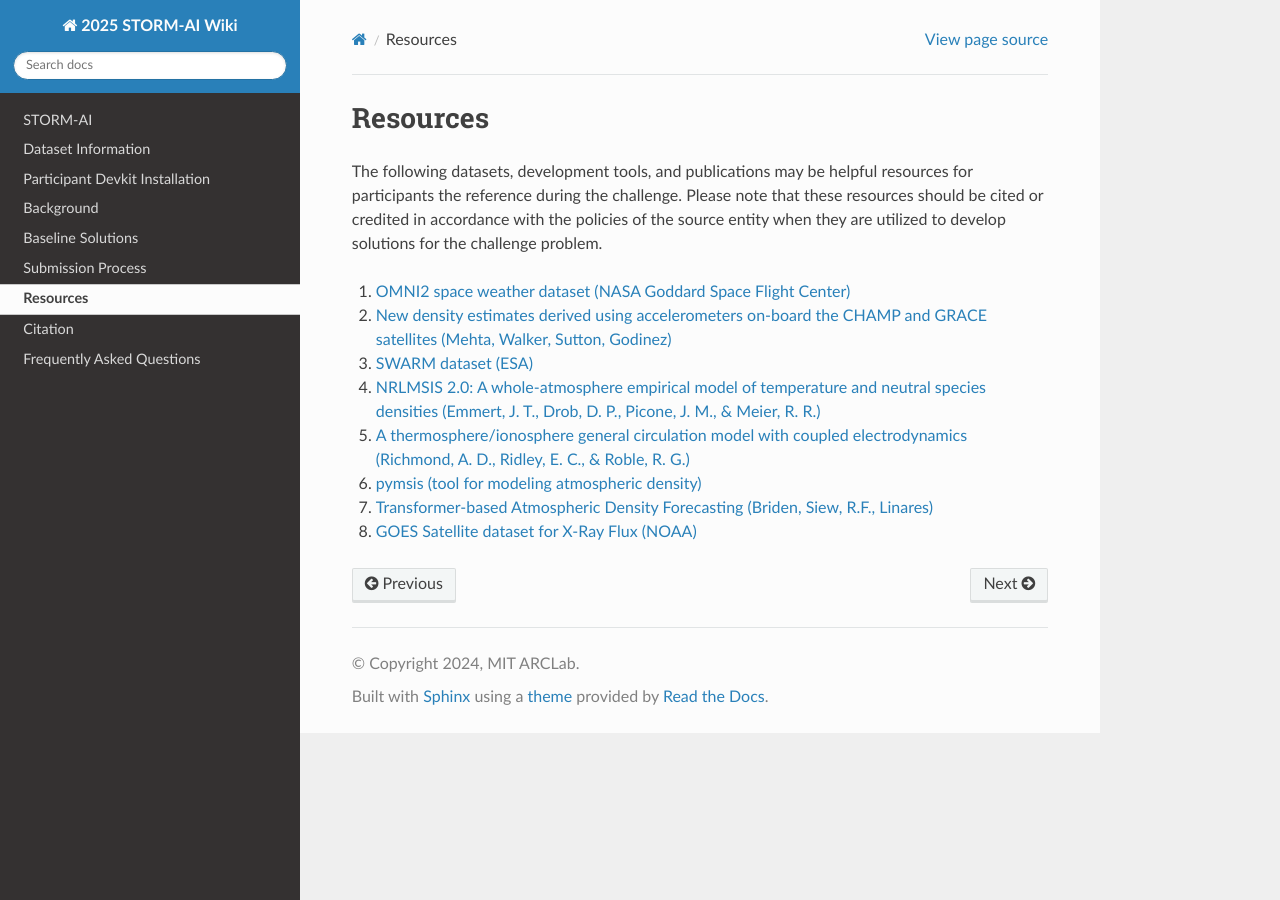
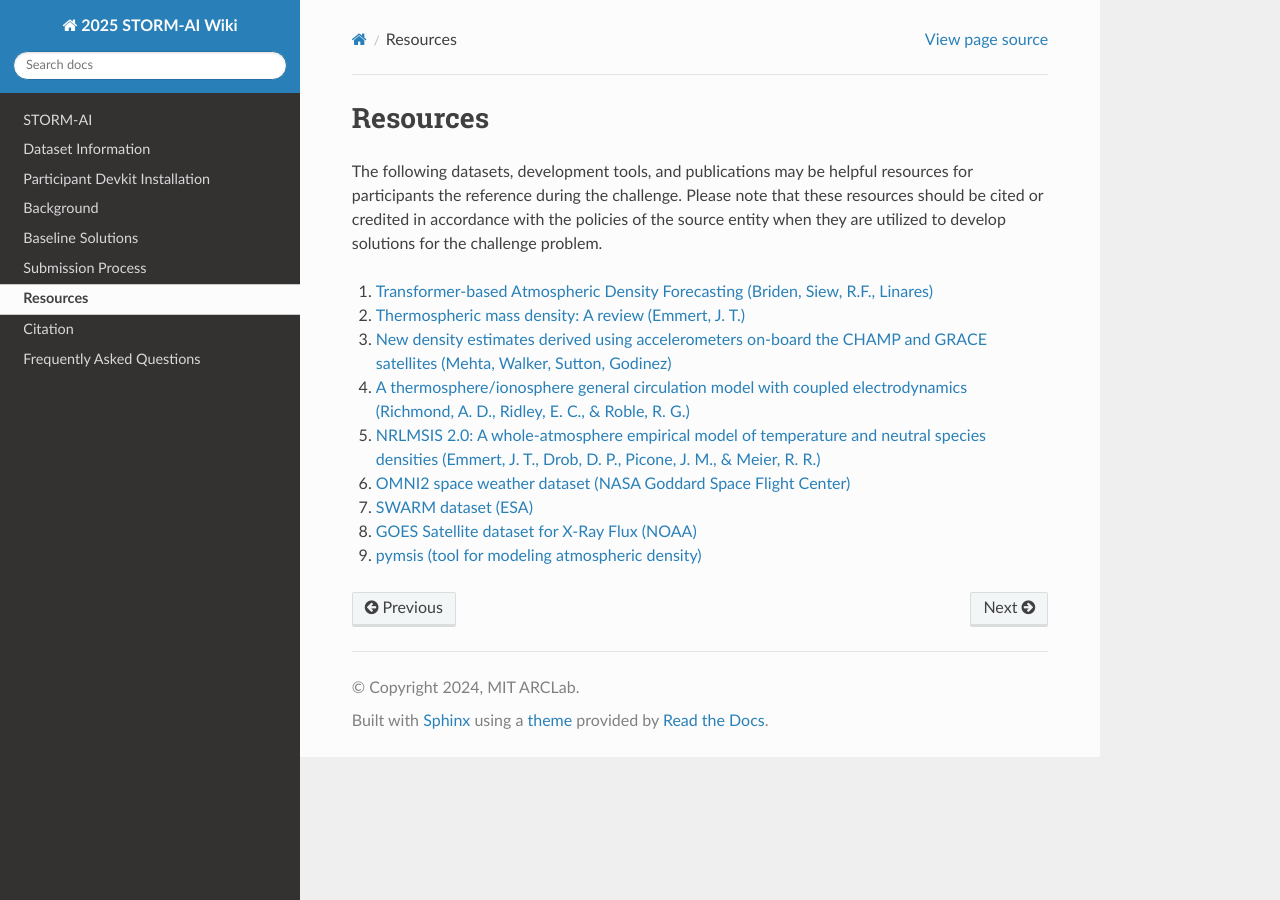
Before and after one commit to olgupila/STORM-AI-devkit-2025, a Sphinx documentation site: the page built from docs/resources.md, in a window 1280 px wide. Built offline with Sphinx 7.4.7 and the Read the Docs theme 3.1.0, drawn with Linux system fonts in a browser that asks for light colours; pages that are not in the unit, such as notebooks, are missing from menus.

Commit message:
add/reorder resources

```diff
--- a/docs/resources.md
+++ b/docs/resources.md
@@ -2,18 +2,20 @@
 
 The following datasets, development tools, and publications may be helpful resources for participants the reference during the challenge. Please note that these resources should be cited or credited in accordance with the policies of the source entity when they are utilized to develop solutions for the challenge problem.
 
-1. [OMNI2 space weather dataset (NASA Goddard Space Flight Center)](https://omniweb.gsfc.nasa.gov/form/dx1.html)
+1. [Transformer-based Atmospheric Density Forecasting (Briden, Siew, R.F., Linares)](https://arxiv.org/abs/2310.16912)
 
-2. [New density estimates derived using accelerometers on-board the CHAMP and GRACE satellites (Mehta, Walker, Sutton, Godinez)](https://www.researchgate.net/publication/311582400_New_density_estimates_derived_using_accelerometers_on-board_the_CHAMP_and_GRACE_satellites)
+2. [Thermospheric mass density: A review (Emmert, J. T.)](https://www.sciencedirect.com/science/article/pii/S0273117715003944)
 
-3. [SWARM dataset (ESA)](https://earth.esa.int/eogateway/missions/swarm)
+3. [New density estimates derived using accelerometers on-board the CHAMP and GRACE satellites (Mehta, Walker, Sutton, Godinez)](https://www.researchgate.net/publication/311582400_New_density_estimates_derived_using_accelerometers_on-board_the_CHAMP_and_GRACE_satellites)
 
-4. [NRLMSIS 2.0: A whole‐atmosphere empirical model of temperature and neutral species densities (Emmert, J. T., Drob, D. P., Picone, J. M., & Meier, R. R.)](https://doi.org/10.1029/2020JA028532)
+4. [A thermosphere/ionosphere general circulation model with coupled electrodynamics (Richmond, A. D., Ridley, E. C., & Roble, R. G.)](https://doi.org/10.1029/92GL00401)
 
-5. [A thermosphere/ionosphere general circulation model with coupled electrodynamics (Richmond, A. D., Ridley, E. C., & Roble, R. G.)](https://doi.org/10.1029/92GL00401)
+5. [NRLMSIS 2.0: A whole‐atmosphere empirical model of temperature and neutral species densities (Emmert, J. T., Drob, D. P., Picone, J. M., & Meier, R. R.)](https://doi.org/10.1029/2020JA028532)
 
-4. [pymsis (tool for modeling atmospheric density)](https://pypi.org/project/pymsis/)
+6. [OMNI2 space weather dataset (NASA Goddard Space Flight Center)](https://omniweb.gsfc.nasa.gov/form/dx1.html)
 
-5. [Transformer-based Atmospheric Density Forecasting (Briden, Siew, R.F., Linares)](https://arxiv.org/abs/2310.16912)
+7. [SWARM dataset (ESA)](https://earth.esa.int/eogateway/missions/swarm)
 
-6. [GOES Satellite dataset for X-Ray Flux (NOAA)](https://www.ngdc.noaa.gov/stp/satellite/goes-r.html)
+8. [GOES Satellite dataset for X-Ray Flux (NOAA)](https://www.ngdc.noaa.gov/stp/satellite/goes-r.html)
+
+9. [pymsis (tool for modeling atmospheric density)](https://pypi.org/project/pymsis/)
```
